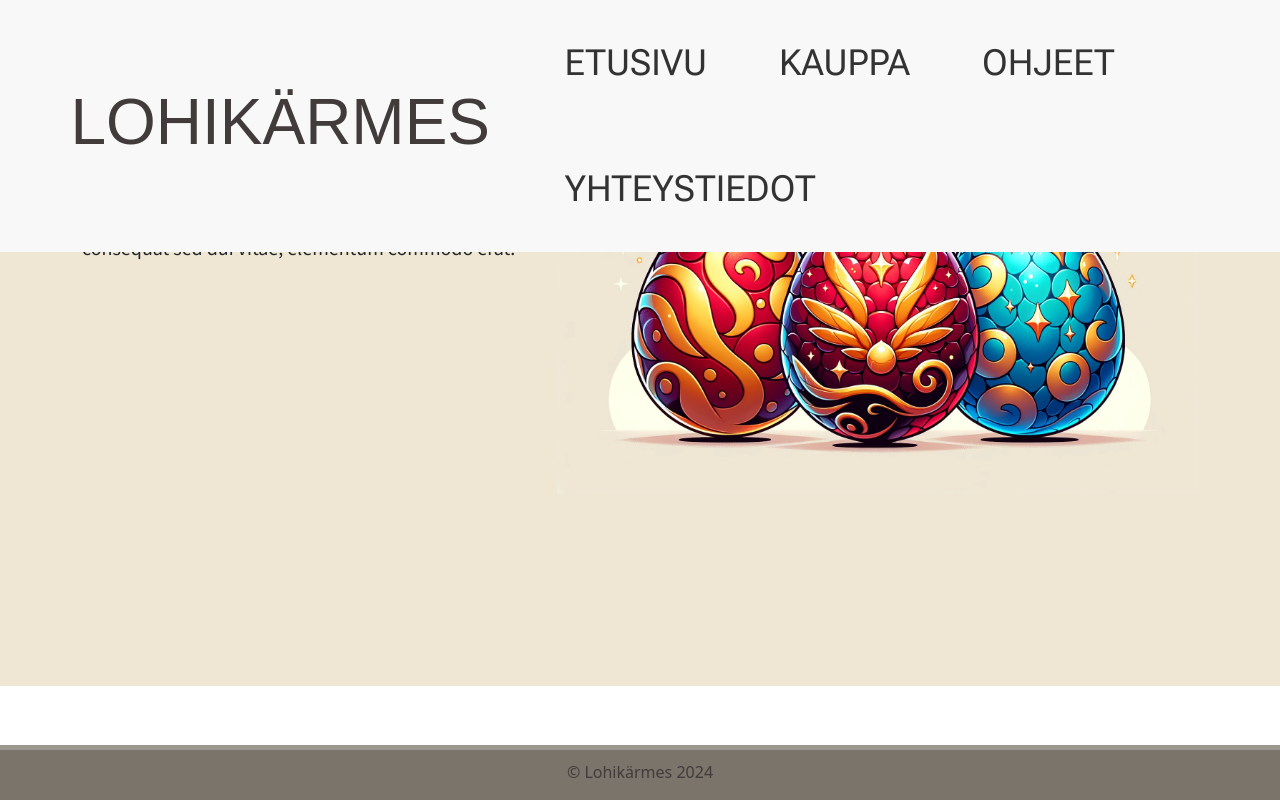
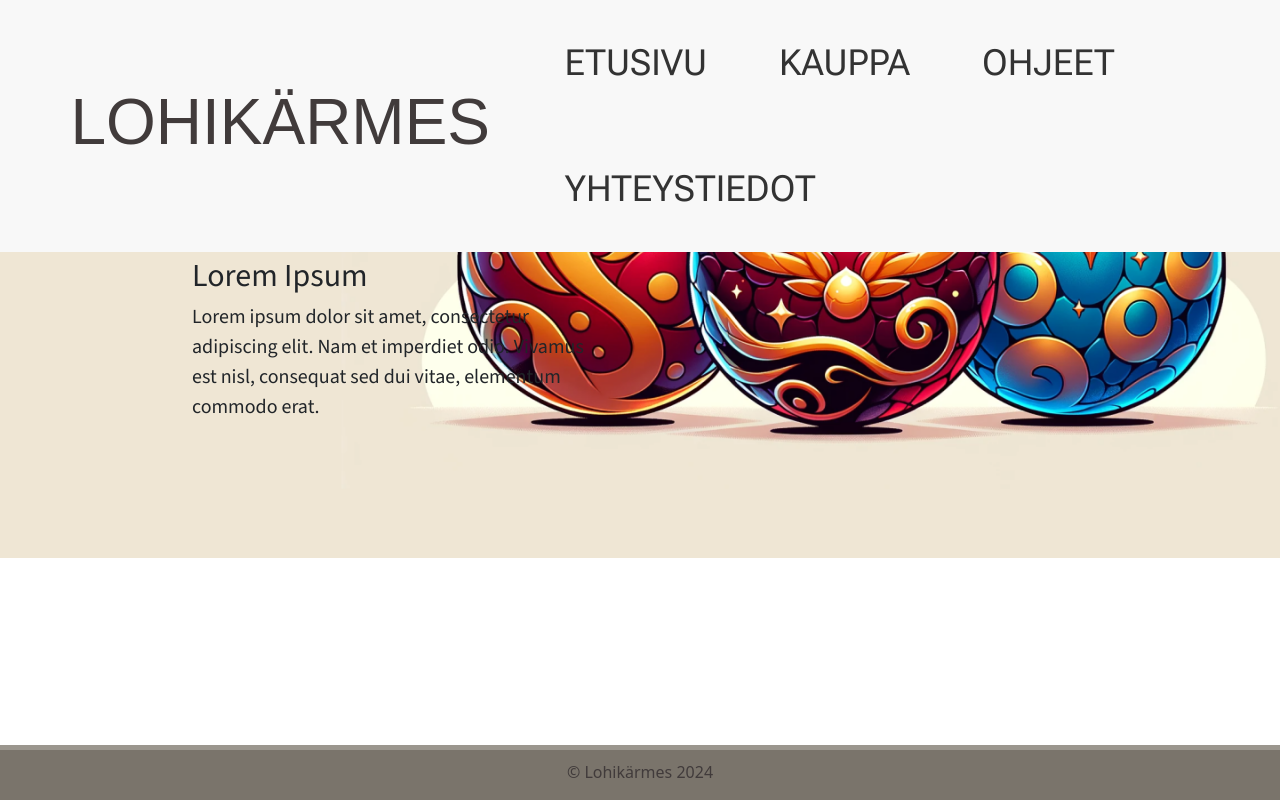
Before and after one commit to tino23001/HTML-projekti, a PHP site: page / in a window 1280 px wide. Run offline with PHP 8.4, Linux system fonts and the light colour scheme; some web fonts are replaced.

Commit message:
etusivun korjaus 1
poistin bootstrapin ja asetin vaan taustakuvaksi

```diff
--- a/Testi.css
+++ b/Testi.css
@@ -3,7 +3,11 @@ body {
     margin: 0;
     padding: 0;
     background-color: #EFE6D4;
-    padding-top: 20px; /* Säädä tarvittaessa headerin korkeuden mukaan,
+    padding-top: 20px;
+    background-image: url('munatausta.png');
+    background-repeat: no-repeat;
+    background-size: cover;
+    background-position-y: -250px; /* Säädä tarvittaessa headerin korkeuden mukaan,
     VAIKUTTAA MUNAKUVAAN */
 }
 
@@ -65,22 +69,7 @@ nav a:hover {
 section {
 
     overflow: hidden;
-    background-color: #EFE6D4;
     padding-bottom: 15%;
-
-}
-.container-lg {
-    margin-top: 10%;
-    overflow: hidden;
-    background-color: #EFE6D4;
-
-}
-.col-lg-6 img {
-    max-width: 960px;
-    margin-bottom: 40%;
-    margin-right: 40%;
-    margin-left: auto;
-    height: auto;
 
 }
 .text  {
@@ -88,7 +77,8 @@ section {
     font-size: 20px;
     max-width: 400px;
     margin-right: auto;
-    margin-top: 30%;
+    margin-top: 20%;
+    margin-left: 15%;
     float: left;
 }
 
@@ -220,7 +210,7 @@ footer:before {
 }
 
 .contact-info, .contact-form {
-    background-color: #EFE6D4e;
+    background-color: #EFE6D4;
     padding: 20px;
     border-radius: 5px;
     margin-top: 200px;
--- a/index.html
+++ b/index.html
@@ -24,17 +24,9 @@
 
 
     <section>
-
-        <div class="container-lg">
-            <div class="row">
-                <div class="col-lg-5 text">
-                    <h2>Lorem Ipsum</h2>
-                    <p>Lorem ipsum dolor sit amet, consectetur adipiscing elit. Nam et imperdiet odio. Vivamus est nisl, consequat sed dui vitae, elementum commodo erat.</p>
-                </div>
-                <div class="col-lg-7 img">
-                    <img src="EtusivunKuva.png" class="img-fluid" alt="Kuva lohikäärmeen munista">
-                </div>
-            </div>
+        <div class="text">
+                <h2>Lorem Ipsum</h2>
+                <p>Lorem ipsum dolor sit amet, consectetur adipiscing elit. Nam et imperdiet odio. Vivamus est nisl, consequat sed dui vitae, elementum commodo erat.</p>
         </div>
 
     </section>
```
Also changed, not shown: munatausta.png (added).
